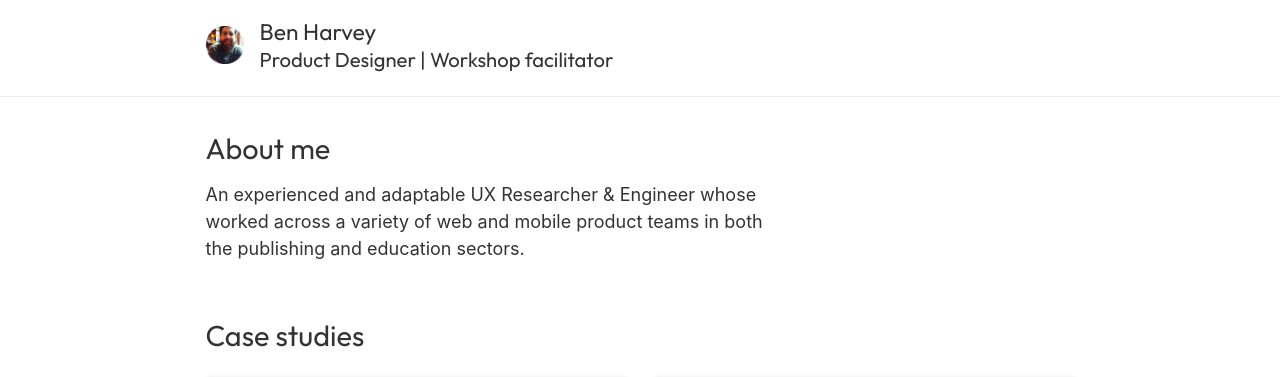
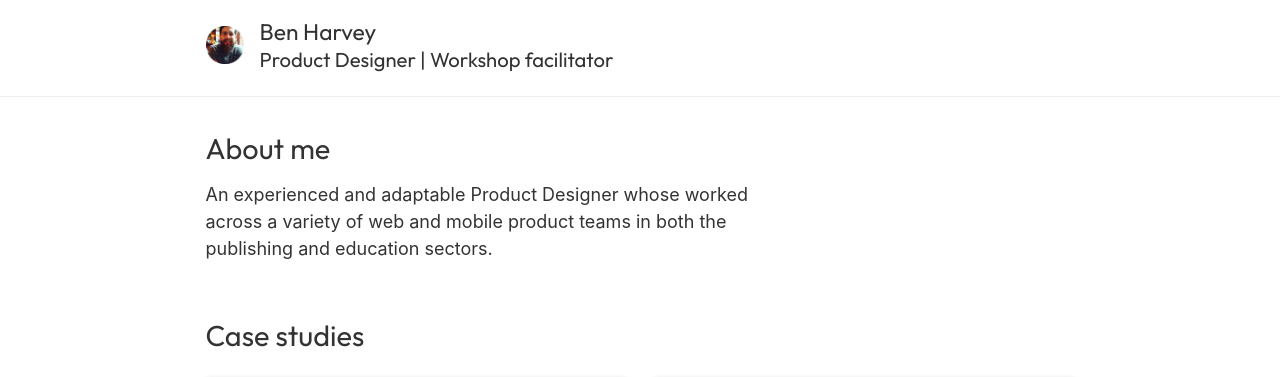
Before and after one commit to benwebdevleic/portfolio, a Jekyll site: the page built from index.html, in a window 1280 px wide. Shown: the top 377 px of the page. Built offline with Jekyll 4.4.1, drawn with Linux system fonts in a browser that asks for light colours.

Commit message:
Update text on homepage to say Product Designer

```diff
--- a/index.html
+++ b/index.html
@@ -6,7 +6,7 @@ title: ""
     <div class="row">
       <div class="col s12 l8">
         <h2>About me</h2>
-        <p>An experienced and adaptable UX Researcher & Engineer whose worked across a variety of web and mobile
+        <p>An experienced and adaptable Product Designer whose worked across a variety of web and mobile
         product teams in both the publishing and education sectors.</p>
       </div>
     </div>
```
